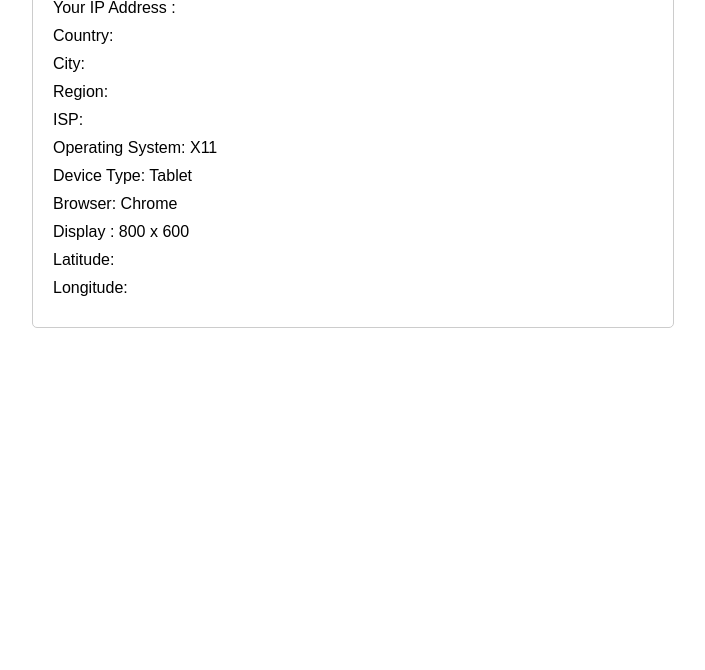
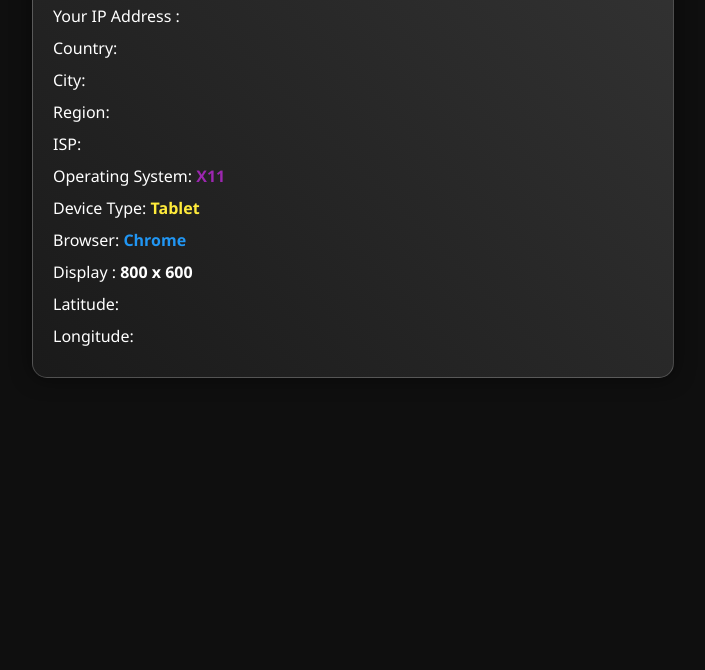
Before and after one commit to GH0STH4CKER/Visitor_Details, a plain HTML site: page index.html in a window 1280 px wide. Shown: the part 130-800 px from the top of the page, without its empty margins (287-992 px from the left). Drawn offline with Linux system fonts and the light colour scheme; no server answers.

Commit message:
Update index.html

```diff
--- a/index.html
+++ b/index.html
@@ -6,25 +6,62 @@
     <title>Visitor Location</title>
     <style>
 body {
-            font-family: Arial, sans-serif;
+    font-family: 'Segoe UI', Tahoma, Geneva, Verdana, sans-serif;
     margin: 0;
     padding: 0;
+    background-color: #0f0f0f;
+    color: #ffffff;
 }
 
 .container {
     max-width: 600px;
     margin: 50px auto;
     padding: 20px;
-            border: 1px solid #ccc;
-            border-radius: 5px;
+    border: 1px solid rgba(255, 255, 255, 0.2);
+    border-radius: 15px;
+    background: linear-gradient(45deg, #1a1a1a, #333333);
+    box-shadow: 0 0 20px rgba(0, 0, 0, 0.5);
 }
-
+#country{color: lightgreen;}
+#city{color:cyan;}
+#isp{color:teal;}
 h1 {
     margin-top: 0;
+    text-align: center;
 }
 
 p {
     margin: 10px 0;
+    font-size: 16px;
+}
+
+span {
+    font-weight: bold;
+}
+
+/* Style for the information spans */
+span#ip-address {
+    color: #f46f0e; /* Orange color */
+}
+
+span#latitude,
+span#longitude {
+    color: #009688; /* Teal color */
+}
+
+/* Style for the browser information */
+span#browser {
+    color: #2196f3; /* Blue color */
+}
+
+/* Style for the device type */
+span#device-type {
+    color: #ffeb3b; /* Yellow color */
+}
+
+/* Style for the OS */
+span#os {
+    color: #9c27b0; /* Purple color */
 }
     </style>
 </head>
```
Lines whose indentation alone changed are shown as unchanged.
